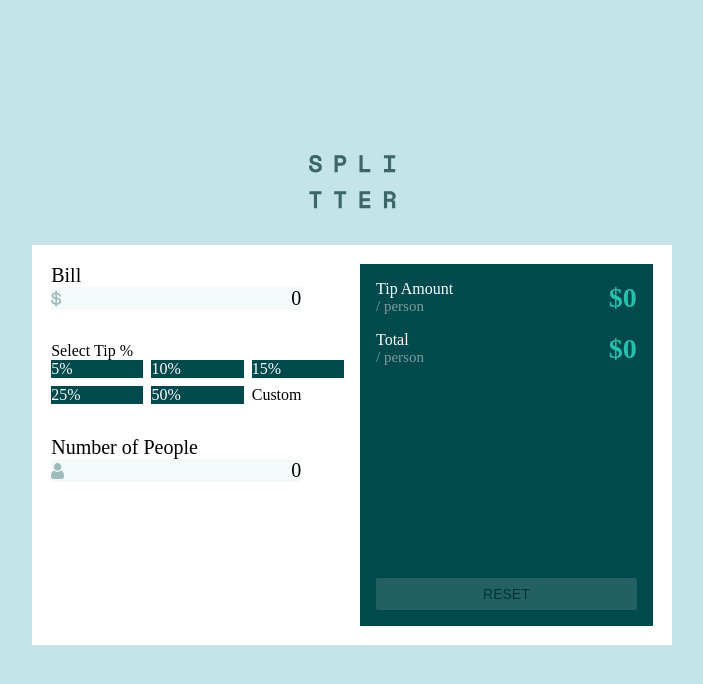
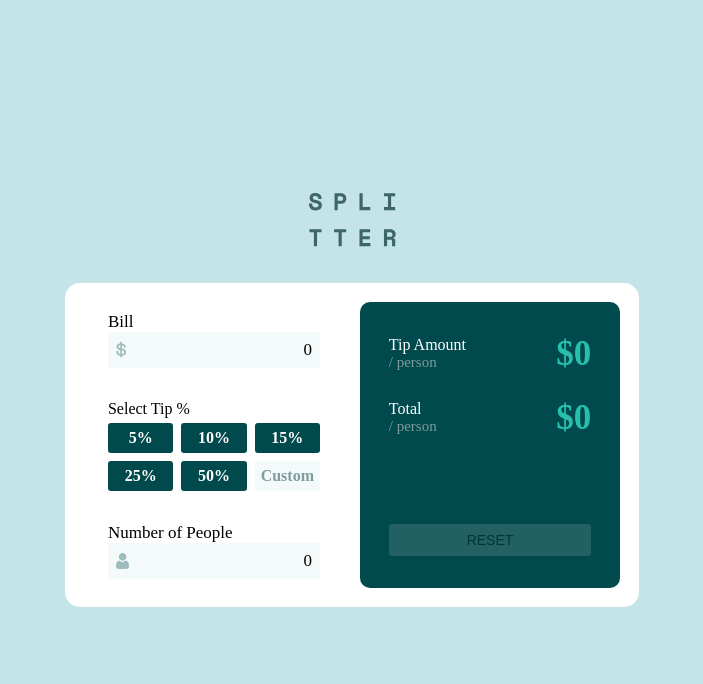
Before and after one commit to bash4Dev/tip-calculator, a plain HTML site: page index.html in a window 1280 px wide. Shown: the whole page, without its empty margins (288-991 px from the left). Drawn offline with Linux system fonts and the light colour scheme.

Commit message:
Commit changes

```diff
--- a/styles.css
+++ b/styles.css
@@ -29,36 +29,37 @@ body {
     display: grid;
     grid-template-columns: 1fr 1fr;
     gap: 1rem;
-    width: 50%;
-    height: 50%;
     padding: 1.2rem;
     background-color: var(--white);
+    border-radius: 15px;
 }
 
 #container main {
     display: flex;
     flex-direction: column;
     gap: 2rem;
+    padding: 0.6rem 1.5rem;
 }
 
 #container aside {
     display: flex;
     flex-direction: column;
     justify-content: space-between;
-    align-items: safe;
-    padding: 1rem;
+    padding: 2rem 1.8rem;
+    border-radius: 10px;
     background-color: var(--very-dark-cyan);
 }
 
 #bill, #number-of-ppl {
-    font-size: 20px;
+    font-size: 17px;
 }
 
 div.input {
-    width: 250px;
+    width: 100%;
     display: flex;
     justify-content: space-between;
     align-items: center;
+    padding: 8px;
     background-color: var(--VLG-cyan);
 }
 
@@ -66,17 +67,26 @@ div.input {
     display: grid;
     grid-template-columns: repeat(3, 1fr);
     gap: 0.5rem;
+    margin-top: 5px;
 }
 
-.tips .tip:not(.custom) {
+.tips .tip {
+    text-align: center;
+    padding: 6px;
+    font-weight: 600;
     color: var(--white);
+    border-radius: 3px;
     background-color: var(--very-dark-cyan);
+}
+.tips .custom {
+    color: var(--grayish-cyan);
+    background-color: var(--VLG-cyan);
 }
 
 #amounts {
     display: flex;
     flex-direction: column;
-    gap: 1rem;
+    gap: 1.5rem;
     color: var(--white);
 }
 
@@ -92,7 +102,7 @@ div.input {
 }
 
 #amounts .amount span.qty {
-    font-size: 28px;
+    font-size: 35px;
     font-weight: 600;
     color: var(--strong-cyan);
 }
@@ -102,7 +112,7 @@ aside #reset-btn {
     text-transform: uppercase;
     border: none;
     padding: 8px;
-    border-radius: 2px;
+    border-radius: 3px;
     background-color: var(--grayish-cyan);
     opacity: 28%;
 }
```
